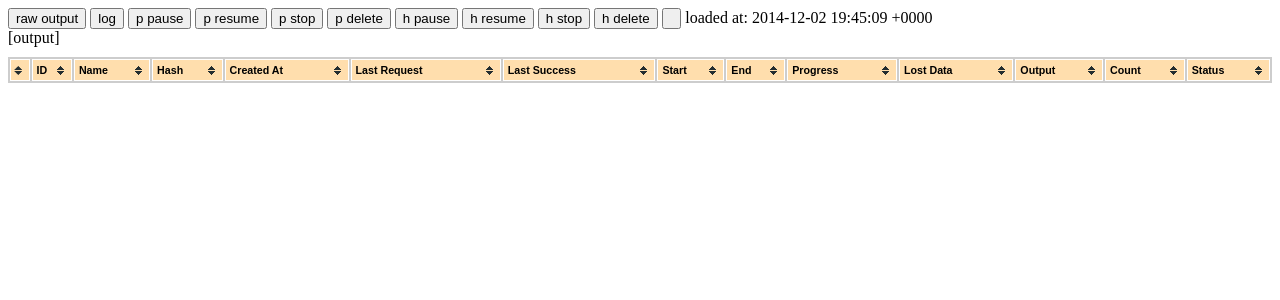
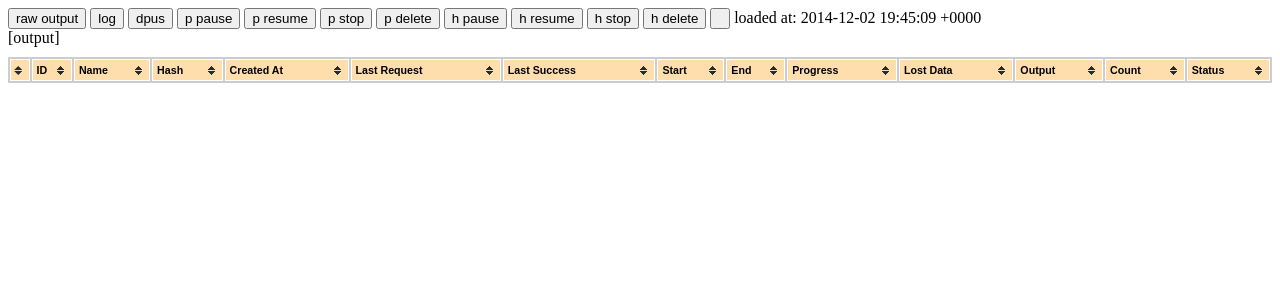
Before and after one commit to MeltwaterArchive/ds-manager, a Flask app: page /historics_get in a window 1280 px wide. Shown: the top 300 px of the page. Run offline with Flask 2, Linux system fonts and the light colour scheme; lists and menus that the app fills with data are empty; some libraries are stand-ins or nearby versions.

Commit message:
historics streams dpu cost in output

```diff
--- a/console.py
+++ b/console.py
@@ -304,6 +304,21 @@ def historics_get_raw():
                         raw.append(h)
     session['historics_out'] = raw
     return jsonify(out=raw)
+
+@app.route('/historics_dpus')
+def historics_dpus():
+    #TODO - need to calculate historics dpu overall cost
+    hashes = []
+    if 'push_historics' in session.keys():
+        for p in session['push_historics']:
+            for r in request.args:
+                if p['id'] == r:
+                    # find the historic matching this sub
+                    for h in session['historics']:
+                        if p['hash'] == h['id']:
+                            hashes.append(h['definition_id'])
+    cost = dpu_cost(hashes)
+    return jsonify(out=cost)
 
 @app.route('/historics_pause')
 def historics_pause():
--- a/templates/historics.html
+++ b/templates/historics.html
@@ -33,6 +33,19 @@
     $('input#historics_log').bind('click', function() {
       historics_output_wait();
       $.getJSON($SCRIPT_ROOT + '/push_log',
+      $( ".historics:checked"),
+      function(data) {
+        formatted = historics_output_format(data);
+        var html_formatted = historics_output_format_html(formatted);
+        $.post($SCRIPT_ROOT + '/set_historics_export', {output:formatted});
+        $("#historics_output").html(html_formatted);
+      });
+      return false;
+    });
+
+    $('input#historics_dpus').bind('click', function() {
+      historics_output_wait();
+      $.getJSON($SCRIPT_ROOT + '/historics_dpus',
       $( ".historics:checked"),
       function(data) {
         formatted = historics_output_format(data);
@@ -251,6 +264,7 @@
   <span class="output_buttons">
     <input type="button" id="historics_raw" value="raw output">
     <input type="button" id="historics_log" value="log">
+    <input type="button" id="historics_dpus" value=dpus>
   </span>
   <span class="control_buttons">
     <input type="button" id="historics_push_pause" value="p pause">
```
